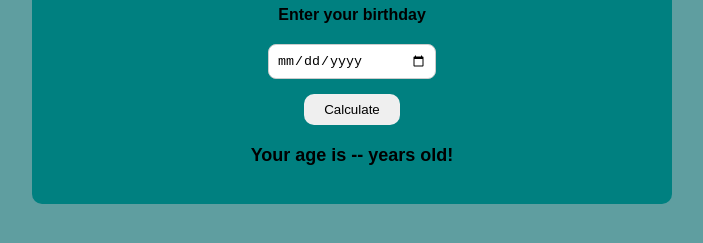
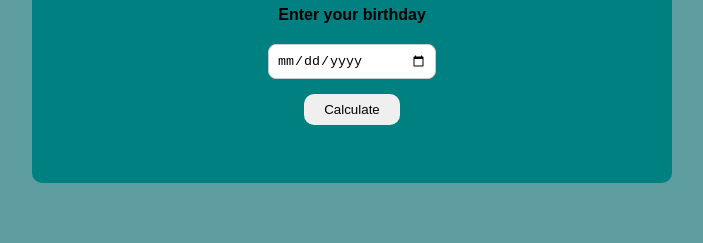
Before and after one commit to abdulrehmana28/AgeCalculator, a plain HTML site: page index.html in a window 1280 px wide. Shown: the part 193-436 px from the top of the page, without its empty margins (288-991 px from the left). Drawn offline with Linux system fonts and the light colour scheme.

Commit message:
output style improved

```diff
--- a/index.html
+++ b/index.html
@@ -13,7 +13,7 @@
             <label for="birthday">Enter your birthday</label>
             <input type="date" id="birthday" name="birthday">
             <button id="calculateButton">Calculate</button>
-            <p id="result">Your age is -- years old!</p>
+            <p id="result"> </p>
         </div>
     </div>
 
```
